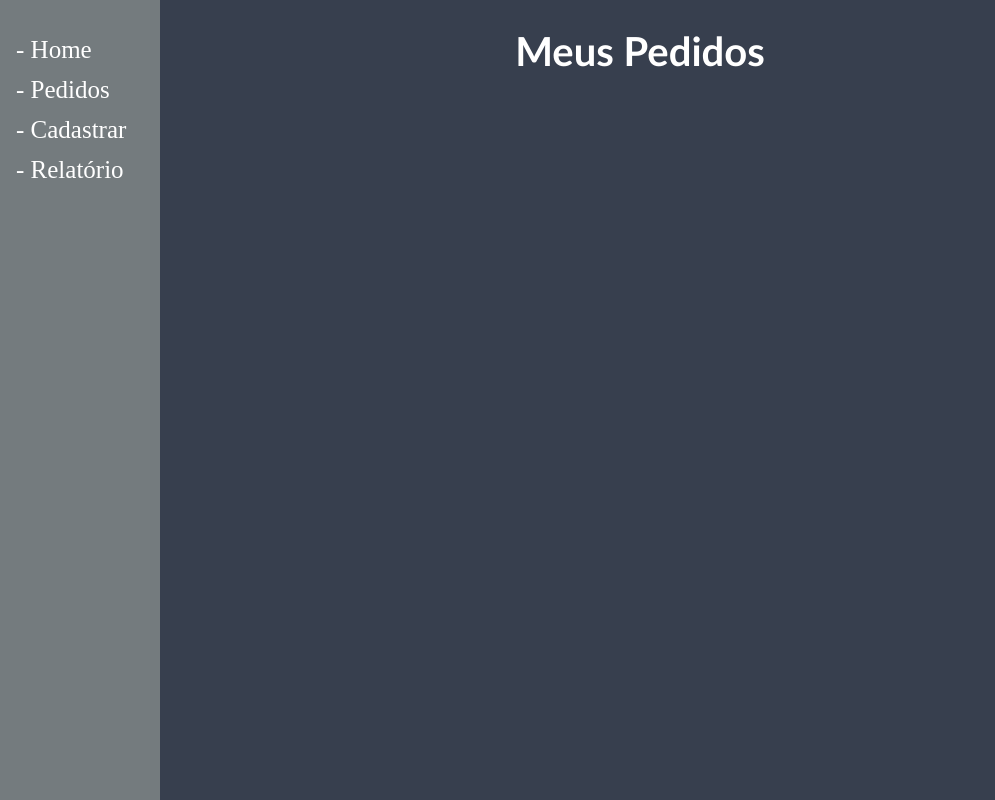
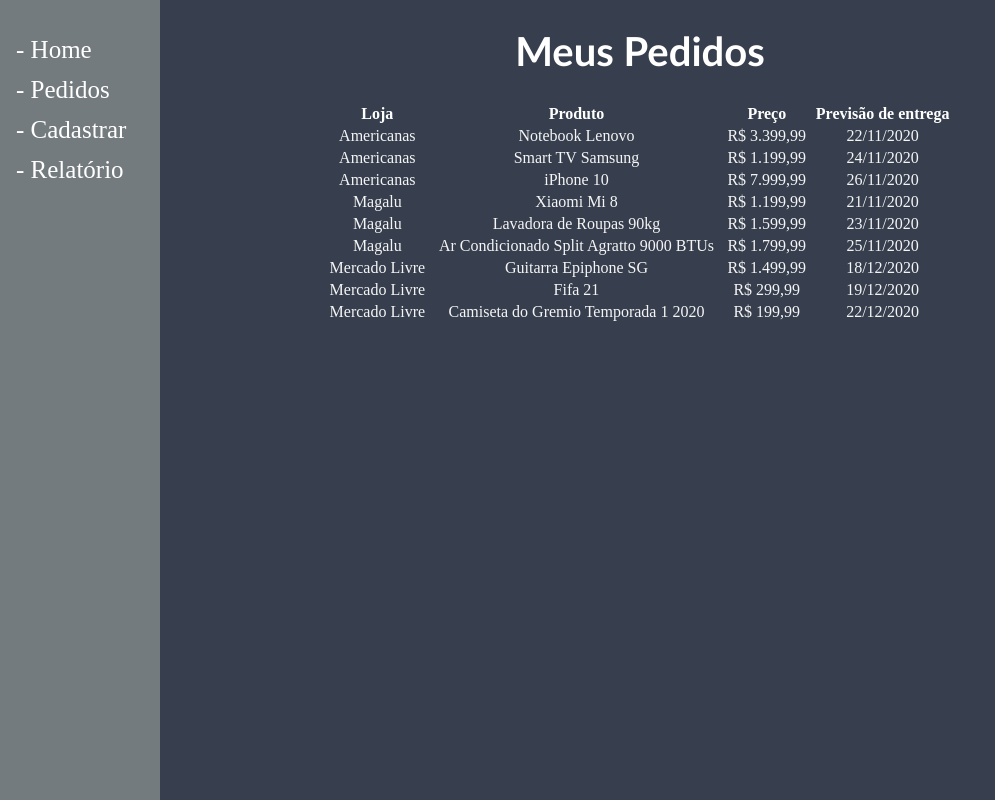
Before and after one commit to JBannura/e-commerce, a Django app: page /order/ in a window 1280 px wide. Shown: the whole page, without its empty margins (0-995 px from the left). Run offline with Django 3.2, Linux system fonts and the light colour scheme.

Commit message:
new order.html

```diff
--- a/ecommerce/templates/order.html
+++ b/ecommerce/templates/order.html
@@ -60,6 +60,74 @@
 
             <h1> Meus Pedidos</h1>
 
+            <style type="text/css">
+                th      {color:#FFF;}
+                td      {color:#f5f5f5;}
+            </style>
+
+            <table style="width:100%", color='white'>
+                <tr>
+                    <th>Loja</th>
+                    <th>Produto</th>
+                    <th>Preço</th>
+                    <th>Previsão de entrega</th>
+                </tr>
+                <tr>
+                    <td>Americanas</td>
+                    <td>Notebook Lenovo</td>
+                    <td>R$ 3.399,99</td>
+                    <td>22/11/2020</td>
+                </tr>
+                <tr>
+                    <td>Americanas</td>
+                    <td>Smart TV Samsung</td>
+                    <td>R$ 1.199,99</td>
+                    <td>24/11/2020</td>
+                </tr>
+                <tr>
+                    <td>Americanas</td>
+                    <td>iPhone 10</td>
+                    <td>R$ 7.999,99</td>
+                    <td>26/11/2020</td>
+                </tr>
+                <tr>
+                    <td>Magalu</td>
+                    <td>Xiaomi Mi 8</td>
+                    <td>R$ 1.199,99</td>
+                    <td>21/11/2020</td>
+                </tr>
+                <tr>
+                    <td>Magalu</td>
+                    <td>Lavadora de Roupas 90kg</td>
+                    <td>R$ 1.599,99</td>
+                    <td>23/11/2020</td>
+                </tr>
+                <tr>
+                    <td>Magalu</td>
+                    <td>Ar Condicionado Split Agratto 9000 BTUs</td>
+                    <td>R$ 1.799,99</td>
+                    <td>25/11/2020</td>
+                </tr>
+                <tr>
+                    <td>Mercado Livre</td>
+                    <td>Guitarra Epiphone SG</td>
+                    <td>R$ 1.499,99</td>
+                    <td>18/12/2020</td>
+                </tr>
+                <tr>
+                    <td>Mercado Livre</td>
+                    <td>Fifa 21</td>
+                    <td>R$ 299,99</td>
+                    <td>19/12/2020</td>
+                </tr>
+                <tr>
+                    <td>Mercado Livre</td>
+                    <td>Camiseta do Gremio Temporada 1 2020</td>
+                    <td>R$ 199,99</td>
+                    <td>22/12/2020</td>
+                </tr>
+            </table>
+
         </div>
     </body>
 
```
